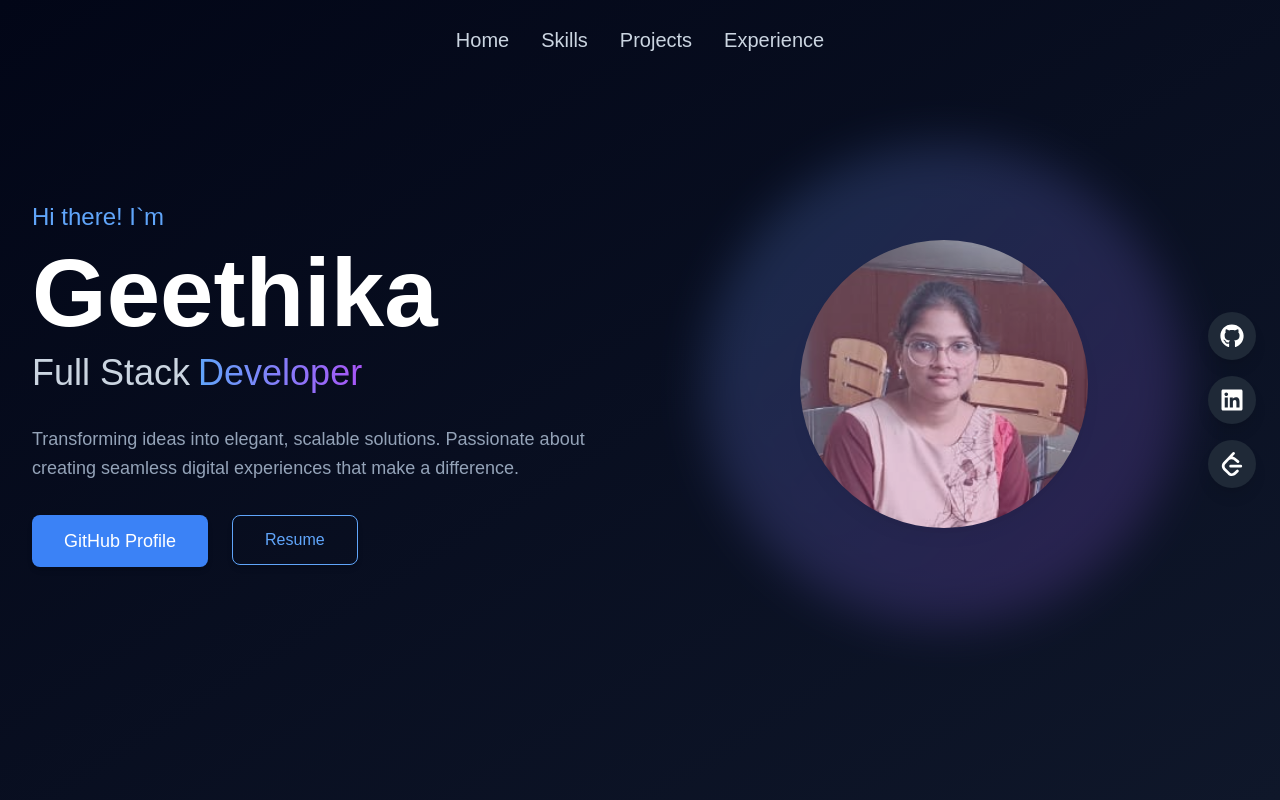
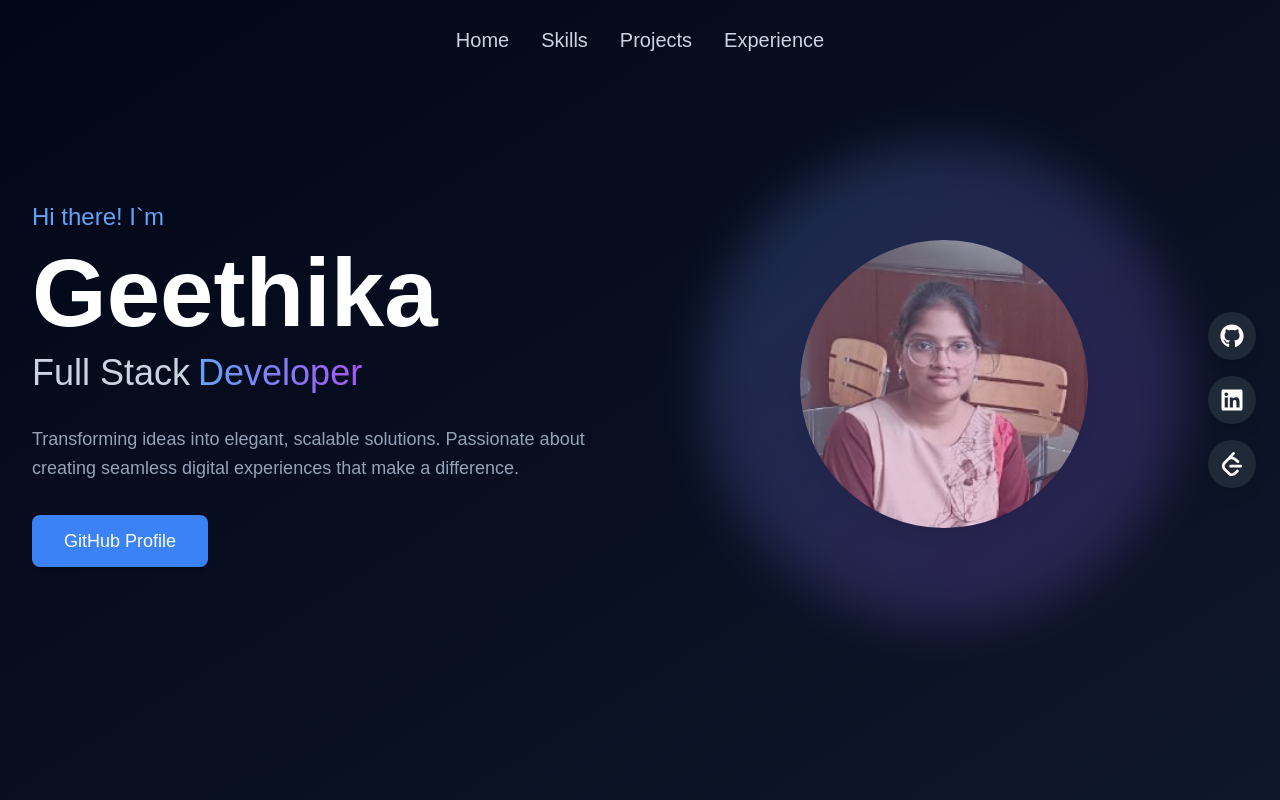
Before and after one commit to Geethika-Kancharla/Portfolio, a Next.js app: page / in a window 1280 px wide. Shown: the top 800 px of the page. Built offline with nearby package versions, Linux system fonts and the light colour scheme.

Commit message:
Remove Resume Link
Removed the Resume link and button from the Hero component.

```diff
--- a/app/components/Hero.tsx
+++ b/app/components/Hero.tsx
@@ -34,11 +34,7 @@ const Hero: React.FC = () => {
                                      GitHub Profile
                                  </button>
                              </Link>
-                            <Link href="https://drive.google.com/file/d/1xyd9ZudbD0tNFp3oCCmtQ6cYwuv6e7e3/view?usp=sharing">
-                            <button className="bg-transparent border border-blue-400 text-blue-400 px-8 py-3 rounded-lg shadow-md hover:bg-blue-400 hover:text-white hover:shadow-lg transition-transform transform hover:scale-105 duration-300 ">
-                                Resume
-                            </button>
-                            </Link>
+
                         </div>
                     </div>
 
```
